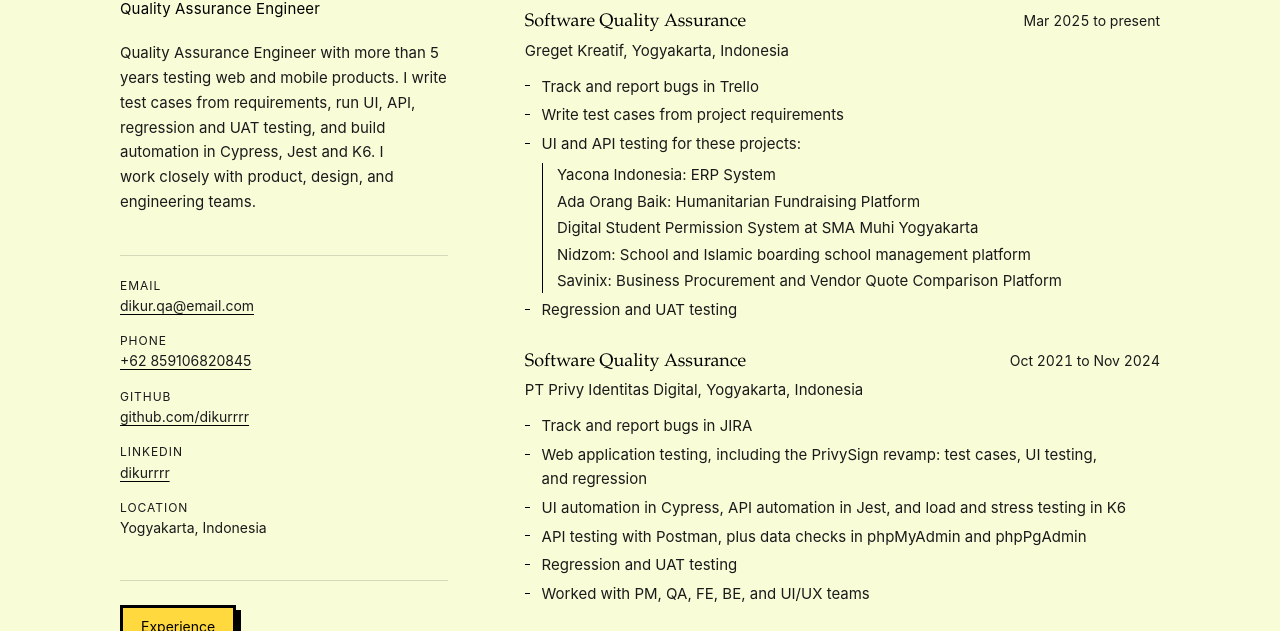
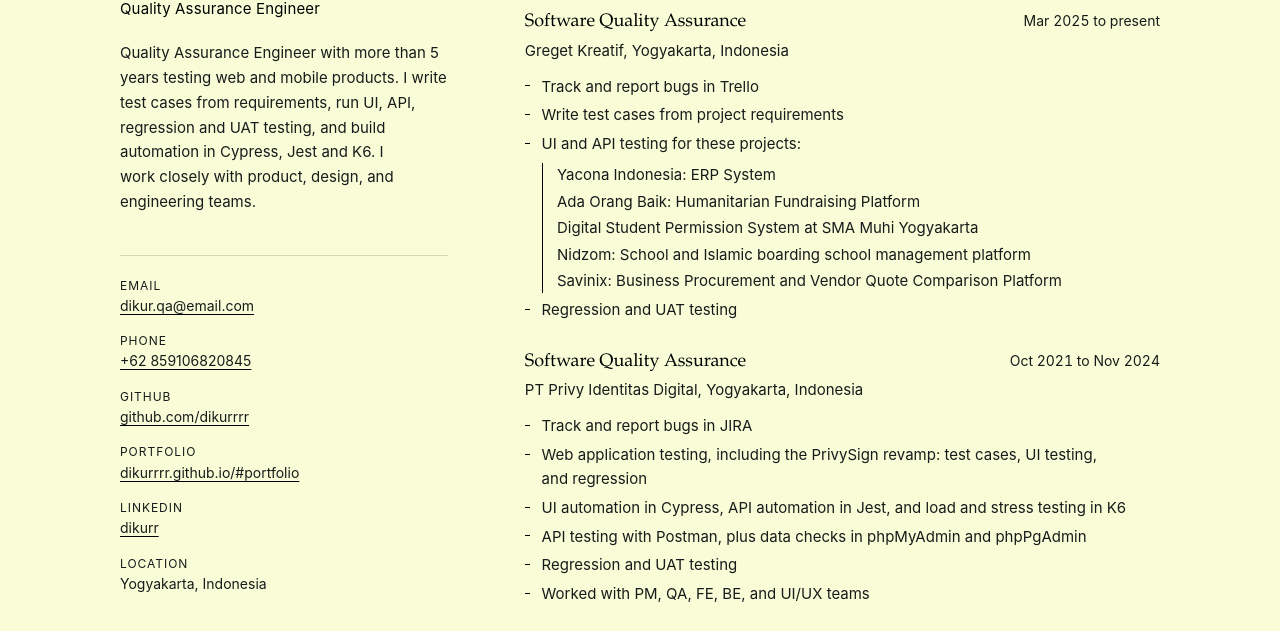
Before and after one commit to dikurrrr/dikurrrr.github.io, a plain HTML site: page cv-standalone.html in a window 1280 px wide. Shown: the part 125-756 px from the top of the page. Drawn offline with Linux system fonts and the light colour scheme.

Commit message:
feat: add portfolio link to contact block
Surface the portfolio next to GitHub so recruiters see it above the fold. Align the LinkedIn label with the profile handle.

```diff
--- a/cv-standalone.html
+++ b/cv-standalone.html
@@ -614,7 +614,8 @@ h3 {
       <li><span class="label">Email</span> <a href="mailto:dikur.qa@email.com">dikur.qa@email.com</a></li>
       <li><span class="label">Phone</span> <a href="https://wa.me/62859106820845">+62 859106820845</a></li>
       <li><span class="label">GitHub</span> <a href="https://github.com/dikurrrr">github.com/dikurrrr</a></li>
-      <li><span class="label">LinkedIn</span> <a href="https://www.linkedin.com/in/dikurr/">dikurrrr</a></li>
+      <li><span class="label">Portfolio</span> <a href="https://dikurrrr.github.io/#portfolio">dikurrrr.github.io/#portfolio</a></li>
+      <li><span class="label">LinkedIn</span> <a href="https://www.linkedin.com/in/dikurr/">dikurr</a></li>
       <li><span class="label">Location</span> Yogyakarta, Indonesia</li>
     </ul>
 
```
Also changed, not shown: index.html (+2 -1 lines).
